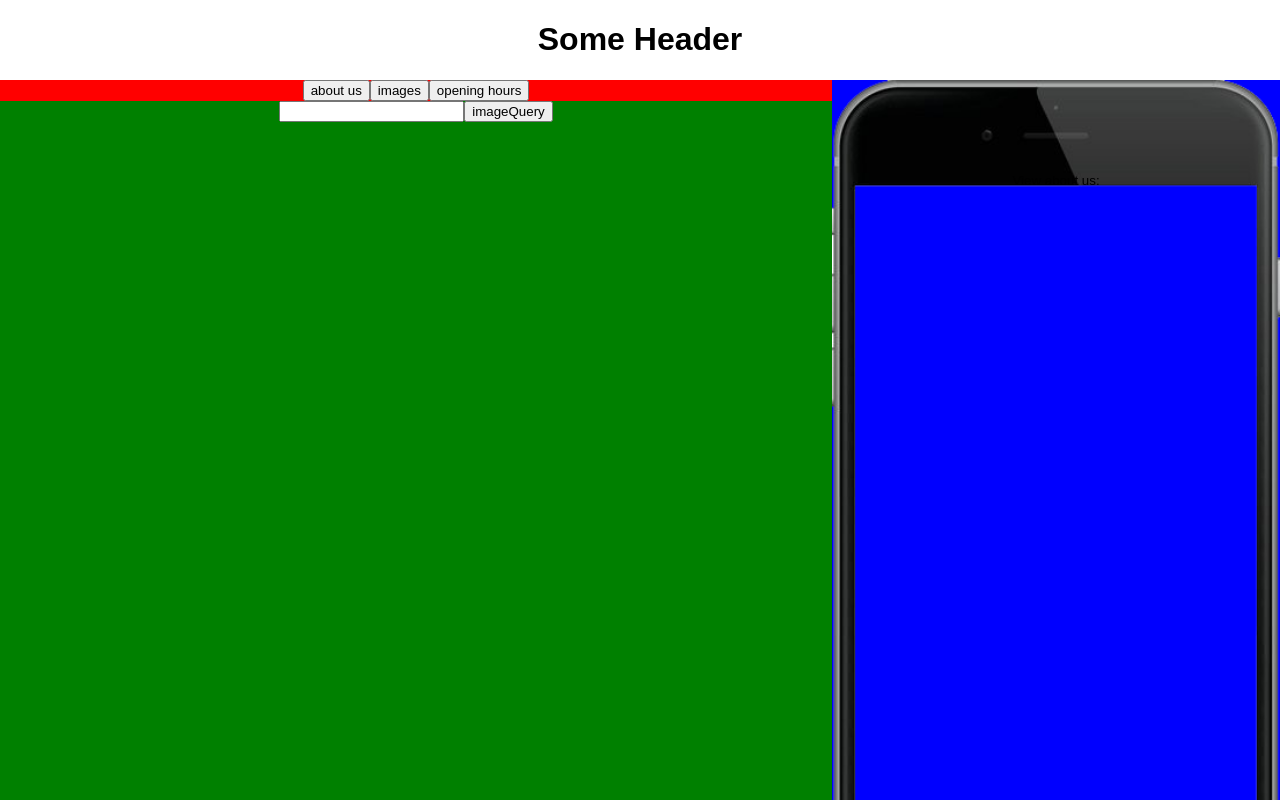
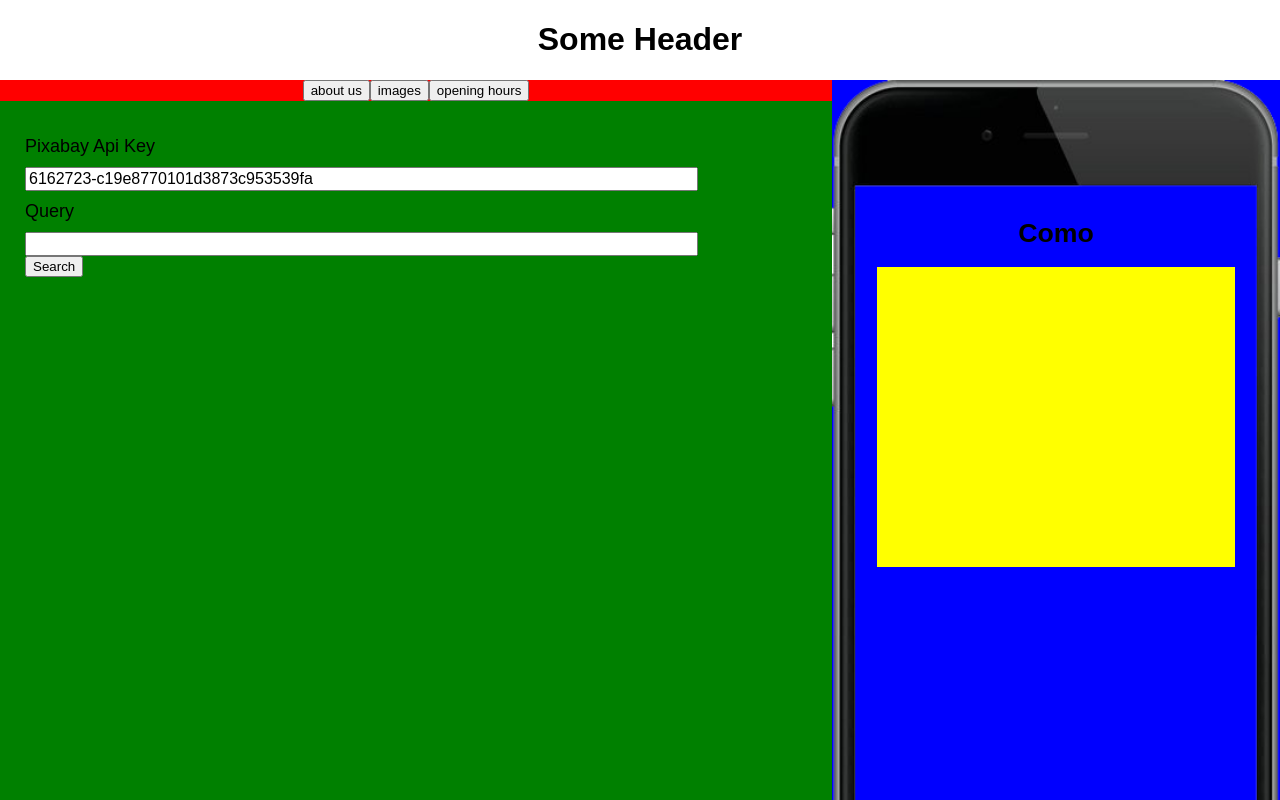
Before and after one commit to nushicoco/AppMocks, a React (Create React App) app in the folder client/: page / in a window 1280 px wide. Both pictures are taken after a click on the button "images". Shown: the top 800 px of the page. Built offline with nearby package versions, Linux system fonts and the light colour scheme.

Commit message:
added images page

```diff
--- a/client/package.json
+++ b/client/package.json
@@ -4,6 +4,7 @@
   "private": true,
   "proxy": "http://localhost:3001/",
   "dependencies": {
+    "axios": "^0.16.2",
     "react": "^15.6.1",
     "react-dom": "^15.6.1"
   },
--- a/client/src/App.js
+++ b/client/src/App.js
@@ -13,6 +13,9 @@ class App extends Component {
     this.state = {
       tabs:routes,
       currentTab:routes[0],
+      // DEBUG todo remove this
+      apiToken:"6162723-c19e8770101d3873c953539fa",
+      companyName:"Como"
     }
   }
 
@@ -47,7 +50,7 @@ class App extends Component {
             </div>
           <div className="viewer-pane inline">
             <div className="phone-viewer">
-              <img src={process.env.PUBLIC_URL + '/img/phone.png'} className="phone-image"/>
+              <img src={process.env.PUBLIC_URL + '/img/phone.png'} className="phone-image" alt="phone"/>
               <div className="in-phone">
                 {this.renderComponent(this.state.currentTab.viewComponent)(this.state)}
               </div>
--- /dev/null
+++ b/client/src/common.css
@@ -0,0 +1,14 @@
+.field-input{
+    width: 85%;
+    resize: none;
+    font-size: medium;
+}
+
+.in-phone-view{
+    margin: 10%;
+}
+
+.field-label {
+    padding: 10px 0px 10px 0px;
+    font-size: large;
+}
--- a/client/src/components/aboutUs/aboutUs.css
+++ b/client/src/components/aboutUs/aboutUs.css
@@ -1,25 +1,10 @@
-.field-label {
-    padding: 10px 0px 10px 0px;
-    font-size: large;
-}
-
-.field-input{
-    width: 85%;
-    resize: none;
-    font-size: medium;
-}
-
 .input-description{
     height: 100px;
-}
-
-.in-phone-view{
-    margin: 15px;
 }
 
 .website-url{
     position: absolute;
     bottom: 20%;
-    width: 100%;
+    width: 80%;
     text-align: center;
 }
--- a/client/src/components/aboutUs/aboutUsForm.js
+++ b/client/src/components/aboutUs/aboutUsForm.js
@@ -4,6 +4,7 @@
 import React, { Component } from 'react'
 
 import './aboutUs.css'
+import '../../common.css'
 
 export default class AboutUsForm extends Component {
   constructor (props ){
@@ -55,7 +56,7 @@ export default class AboutUsForm extends Component {
       <div className="form-container">
         {this.fields.map(field => {
           return (
-            <div>
+            <div key={field.name}>
               <div className="field-label"> {field.label}</div>
               {this.renderInput(field)}
             </div>
--- a/client/src/components/aboutUs/aboutUsView.js
+++ b/client/src/components/aboutUs/aboutUsView.js
@@ -4,19 +4,16 @@
 import React, { Component } from 'react'
 
 import './aboutUs.css'
+import '../../common.css'
 
 export default class AboutUsView extends Component {
-
-  constructor (props ){
-    super(props)
-  }
 
   render() {
     return (
       <div className="in-phone-view">
         <h1>{this.props.companyName}</h1>
         <h3>{this.props.companyDescription}</h3>
-        <div className="website-url"><a  href={this.props.companyURL}>{this.props.companyURL}</a></div>
+        <div className="website-url"><a  href={this.props.companyURL} target="_blank">{this.props.companyURL}</a></div>
       </div>
     )
   }
--- /dev/null
+++ b/client/src/components/images/images.css
@@ -0,0 +1,15 @@
+.images-container {
+    overflow-y: scroll;
+    background-color: yellow;
+
+    /*  todo need to change this to something responsive */
+    height: 300px;
+}
+
+.footer{
+    position: absolute;
+    bottom: 20%;
+    width: 80%;
+    text-align: center;
+    background-color: white;
+}
--- a/client/src/components/images/imagesForm.js
+++ b/client/src/components/images/imagesForm.js
@@ -2,17 +2,84 @@
  * Created by einavcarmon on 14/08/2017.
  */
 import React, { Component } from 'react'
+import axios from 'axios'
+
+import './images.css'
+import '../../common.css'
 
 export default class ImagesForm extends Component {
   constructor (props ){
     super(props)
-    this.state ={
-      companyName:props.companyName
+
+    this.fields = [
+      {
+        name: "apiToken",
+        label: "Pixabay Api Key",
+        className: "input-api-token",
+        type: "input"
+      },
+      {
+        name:"imagesQuery",
+        label:"Query",
+        className:"input-query",
+        type: "input"
+      }]
+
+    this.state = {}
+  }
+
+  componentWillMount(){
+    this.fields.forEach(field => {
+      this.setState({[field.name]:this.props[field.name]})
+    })
+
+    if (this.state.apiToken){
+      this.searchImages()
     }
   }
 
+  componentWillReceiveProps(nextProps){
+    this.fields.forEach(field => {
+      this.setState({[field.name]:nextProps[field.name]})
+    })
+  }
+
+  searchImages() {
+    // key = 6162723-c19e8770101d3873c953539fa
+    let query = this.state.imagesQuery ? this.state.imagesQuery.replace(" ","+") : ""
+    let url = `https://pixabay.com/api/?key=${this.state.apiToken}&q=${query}&image_type=photo&pretty=true`
+
+    axios(url).then(response => {
+      const images = response.data.hits.map(hit => ({id:hit.id, url:hit.previewURL}))
+      this.props.updateState("images", images)
+    })
+  }
+
+  renderInput(field) {
+
+    let fieldProps = {
+      className: `${field.className} field-input`,
+      onBlur: (e) => this.props.updateState(field.name, e.target.value),
+      defaultValue: this.state[field.name]
+    }
+    return (
+      React.createElement(field.type, fieldProps)
+    )
+  }
+
   render() {
-    return ( <div><input onBlur={(e) => this.props.updateState("imageQuery", e.target.value)} /><button>imageQuery</button></div>
+    return (
+      <div className="form-container">
+        {this.fields.map(field => {
+          return (
+            <div key={field.name}>
+              <div className="field-label"> {field.label}</div>
+              {this.renderInput(field)}
+            </div>
+          )
+        })}
+        <button onClick={() => this.searchImages()}>Search</button>
+      </div>
     )
   }
 }
--- a/client/src/components/images/imagesView.js
+++ b/client/src/components/images/imagesView.js
@@ -3,14 +3,20 @@
  */
 import React, { Component } from 'react'
 
+import './images.css'
+import '../../common.css'
+
 export default class ImagesView extends Component {
 
-  constructor (props ){
-    super(props)
-  }
-
   render() {
-    return ( <div>View about us: {this.props.imagesQuery}</div>
+    return (
+      <div className="in-phone-view">
+        <h1>{this.props.companyName}</h1>
+        <div className="images-container">
+          {this.props.images && this.props.images.map(img => <div key={img.url}><img src={img.url} alt={img.id}/></div>)}
+        </div>
+        {/*<div className="footer"></div>*/}
+      </div>
     )
   }
 }
--- a/client/src/routes.js
+++ b/client/src/routes.js
@@ -1,8 +1,6 @@
 /**
  * Created by einavcarmon on 14/08/2017.
  */
-import React  from 'react';
-
 import AboutUsForm from './components/aboutUs/aboutUsForm'
 import AboutUsView from './components/aboutUs/aboutUsView'
 import ImagesForm from './components/images/imagesForm'
```
